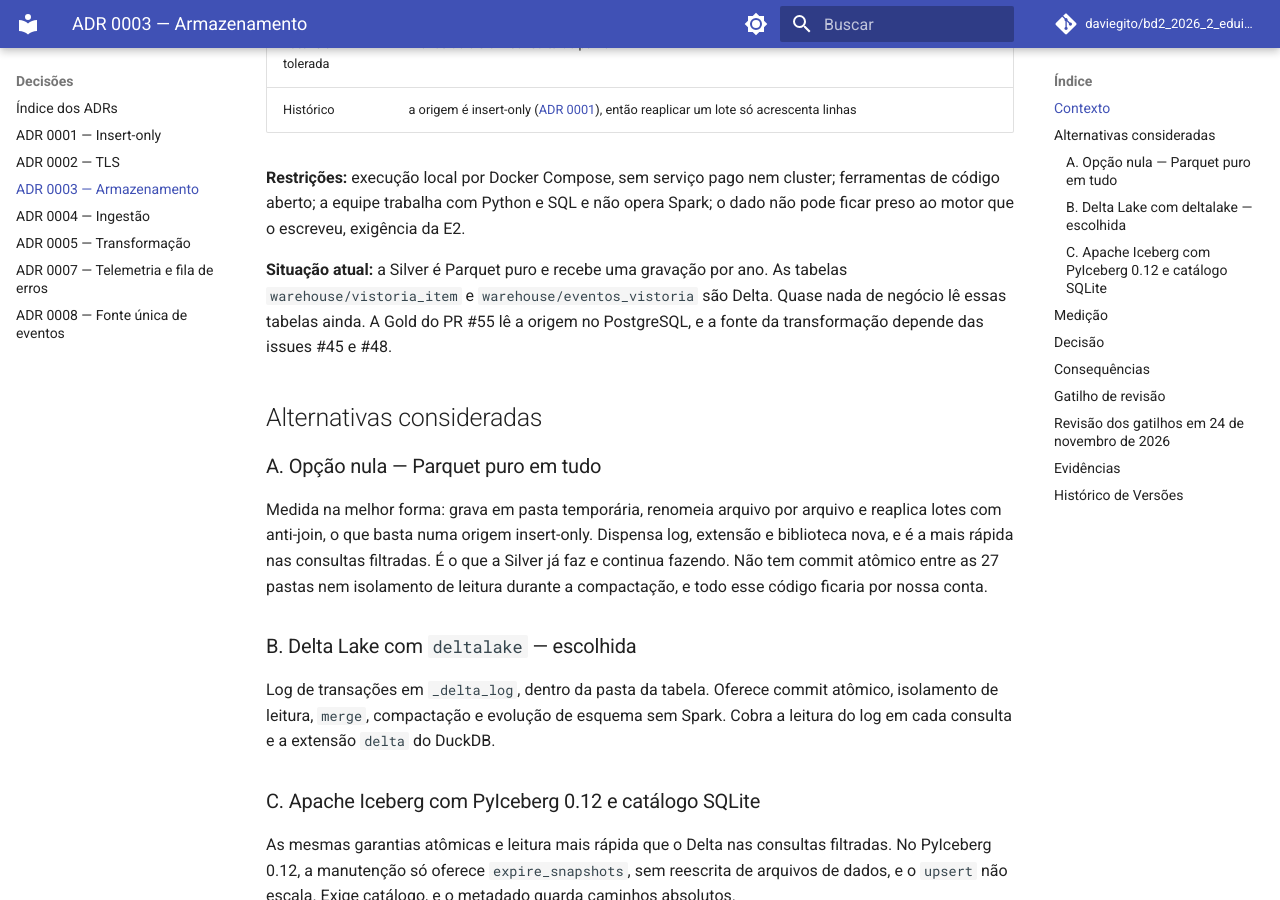
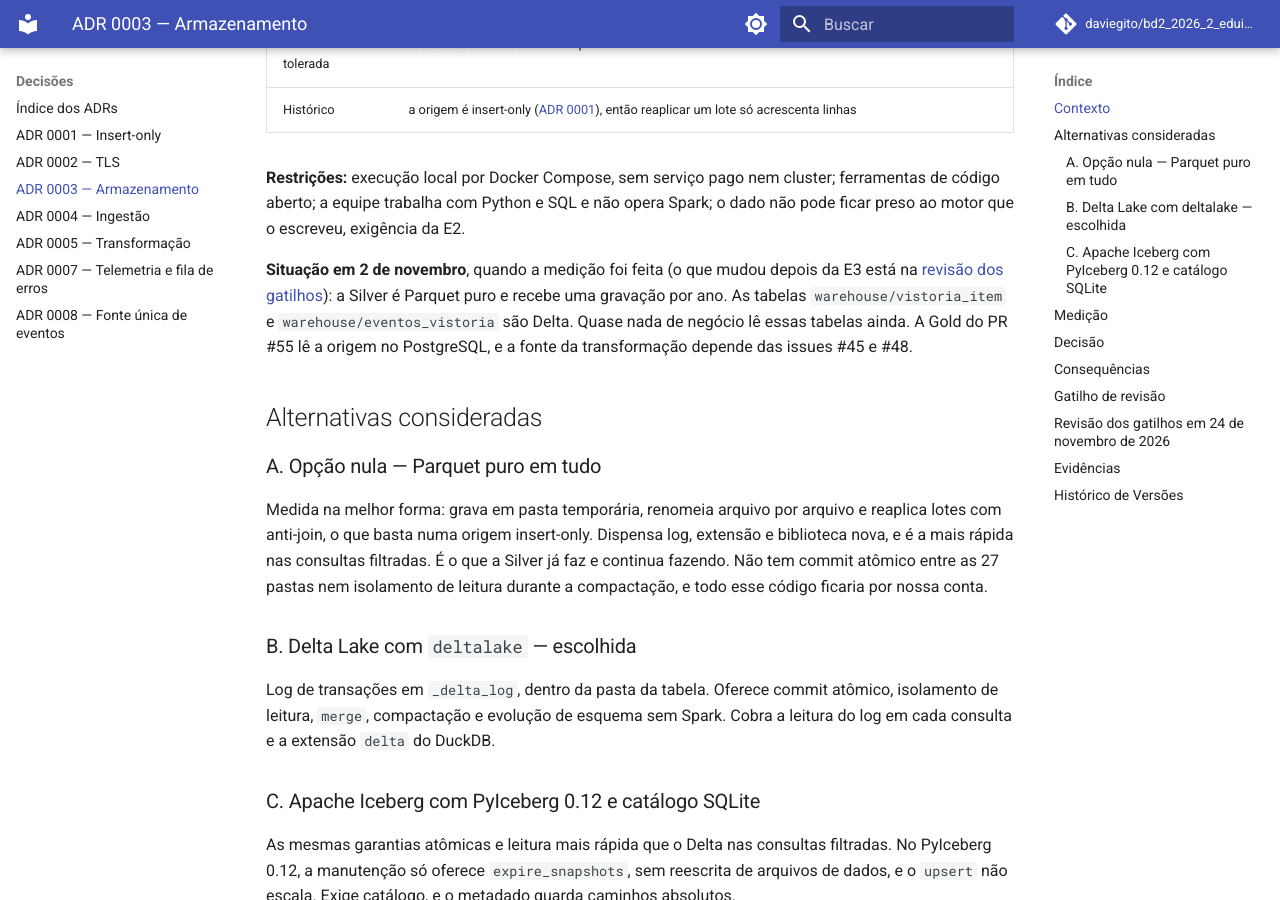
Before and after one commit to daviegito/bd2_2026_2_eduinfra, an MkDocs documentation site: the page built from docs/adr/0003-armazenamento.md, in a window 1280 px wide and 900 px high, scrolled down 769 px. Built offline with MkDocs 1.6.1 and Material for MkDocs 9.7.7, drawn with Linux system fonts in a browser that asks for light colours; comment, search, counter and statistics services are not loaded.

Commit message:
docs(adr): situa o contexto do ADR 0003 na medição de 2/11 e corrige uma âncora
O parágrafo da situação descrevia 2/11 como se fosse hoje e contradizia a revisão dos gatilhos. A âncora da camada analítica apontava para o título antigo da seção de arquitetura.

Refs #4

```diff
--- a/docs/adr/0003-armazenamento.md
+++ b/docs/adr/0003-armazenamento.md
@@ -18,7 +18,7 @@ A pergunta é em que formato guardar o dado analítico depois da Bronze. A carga
 
 **Restrições:** execução local por Docker Compose, sem serviço pago nem cluster; ferramentas de código aberto; a equipe trabalha com Python e SQL e não opera Spark; o dado não pode ficar preso ao motor que o escreveu, exigência da E2.
 
-**Situação atual:** a Silver é Parquet puro e recebe uma gravação por ano. As tabelas `warehouse/vistoria_item` e `warehouse/eventos_vistoria` são Delta. Quase nada de negócio lê essas tabelas ainda. A Gold do PR #55 lê a origem no PostgreSQL, e a fonte da transformação depende das issues #45 e #48.
+**Situação em 2 de novembro**, quando a medição foi feita (o que mudou depois da E3 está na [revisão dos gatilhos](#revisao-dos-gatilhos-em-24-de-novembro-de-2026)): a Silver é Parquet puro e recebe uma gravação por ano. As tabelas `warehouse/vistoria_item` e `warehouse/eventos_vistoria` são Delta. Quase nada de negócio lê essas tabelas ainda. A Gold do PR #55 lê a origem no PostgreSQL, e a fonte da transformação depende das issues #45 e #48.
 
 ## Alternativas consideradas
 
```
Also changed, not shown: docs/camada-analitica.md (+1 -1 lines).
